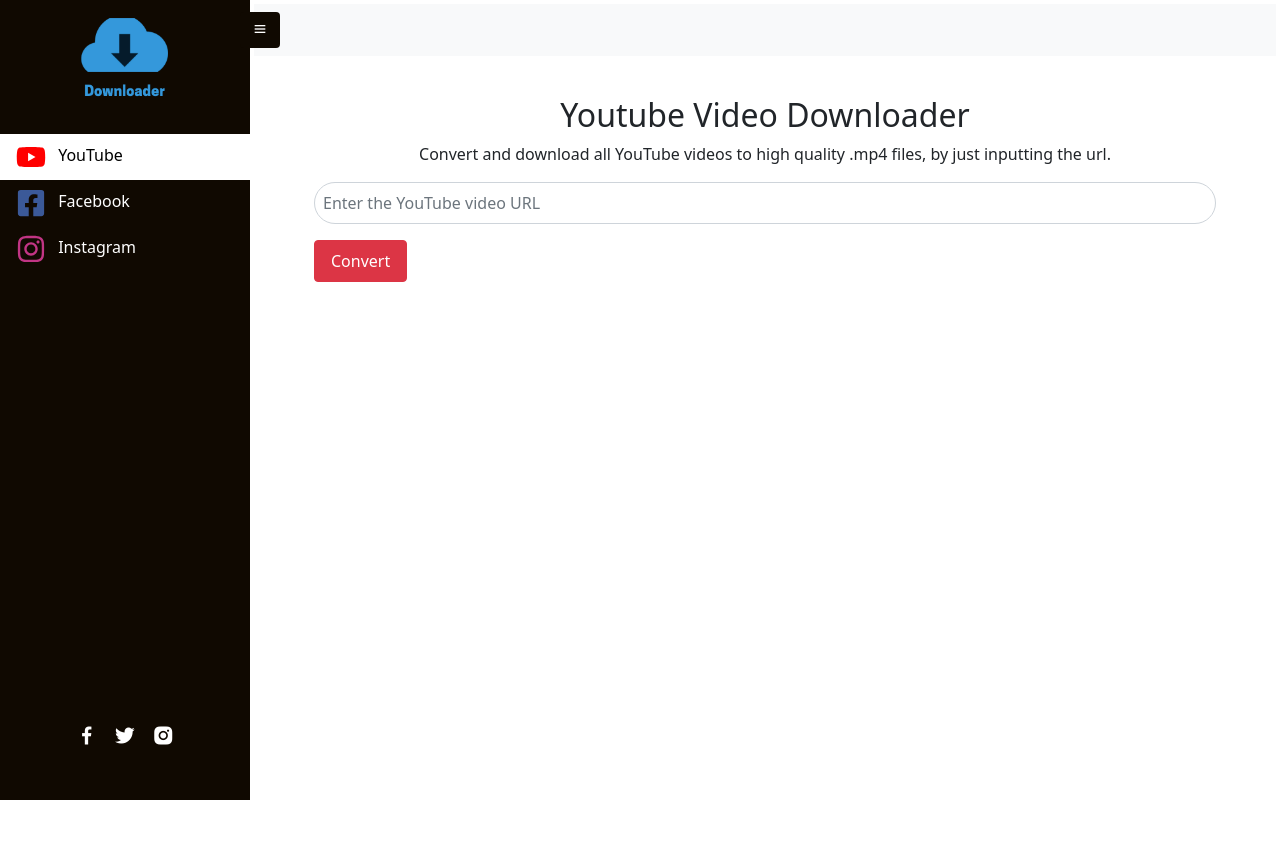
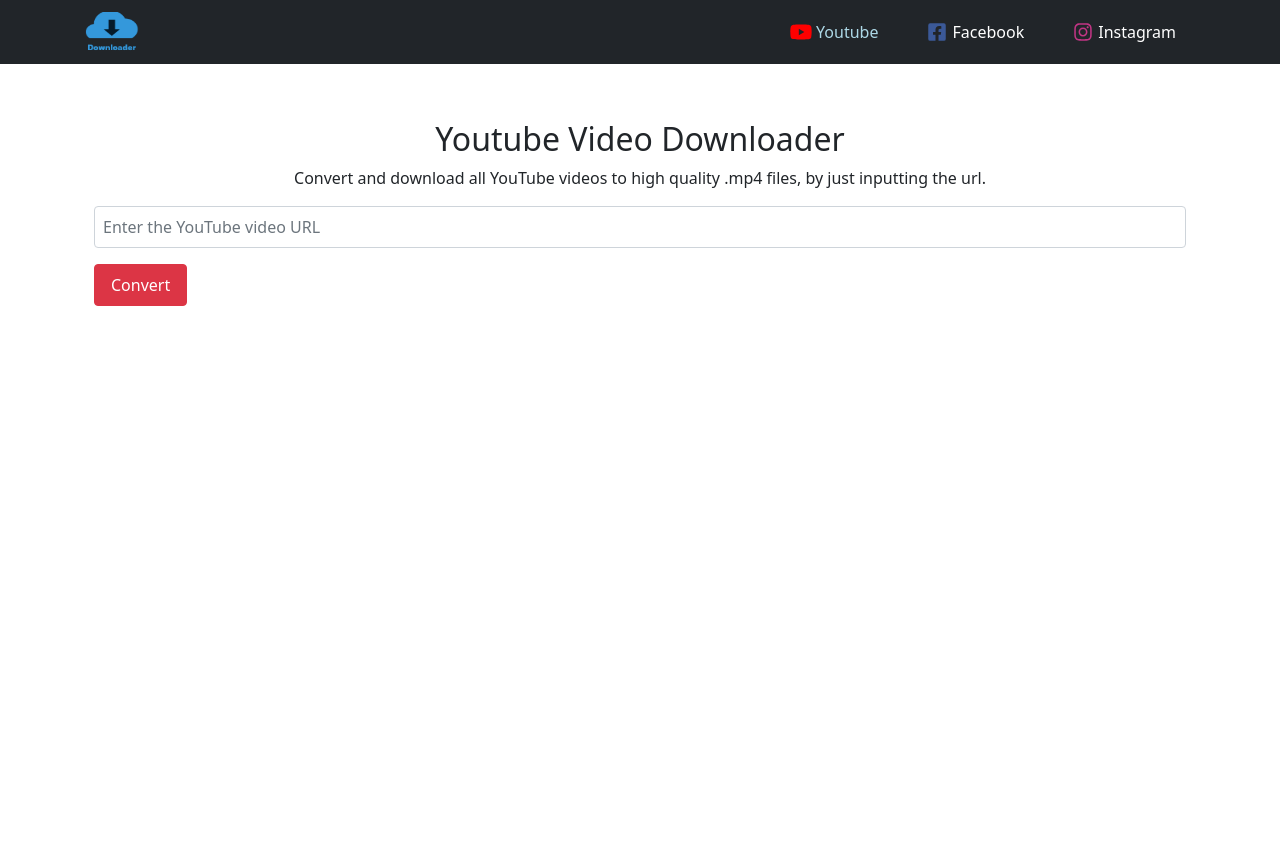
Before and after one commit to Haseeb1604/Youtube-Video-Downloader, a Flask app: page / in a window 1280 px wide. Before the commit the page ends 800 px from the top, so only its background shows below. Run offline with Flask 2, Linux system fonts and the light colour scheme; some libraries are stand-ins or nearby versions.

Commit message:
Side navbar changed to top navbar

```diff
--- a/app.py
+++ b/app.py
@@ -1,3 +1,4 @@
+from doctest import debug
 from flask import Flask, render_template, request, url_for, redirect, send_file, session
 from pytube import YouTube
 from io import BytesIO
@@ -43,4 +44,4 @@
     return render_template('page_not_found.html'), 404
 
 if __name__ == '__main__':
-    app.run()
+    app.run(debug=True)
--- a/static/Script/index.js
+++ /dev/null
@@ -1,8 +0,0 @@
-let menu_btn = document.querySelector("#menu-btn");
-let sidebar = document.querySelector("#sidebar");
-let container = document.querySelector(".my-container");
-
-menu_btn.addEventListener("click", () => {
-  sidebar.classList.toggle("active-nav");
-  container.classList.toggle("active-cont");
-});
--- a/static/Style/index.css
+++ b/static/Style/index.css
@@ -1,21 +1,33 @@
 * {
   margin: 0;
   padding: 0;
+  -webkit-box-sizing: border-box;
   box-sizing: border-box;
+}
+
+html {
+  scroll-behavior: smooth;
 }
 
 body {
   min-height: 100vh;
   background-color: #fff;
 }
-
+/*
 .side-navbar {
   width: 250px;
   height: 100%;
   position: fixed;
+  left: 0;
   margin-left: -300px;
   background-color: #100901;
   transition: 0.5s;
+}
+
+@media (max-width: 768px) {
+  .side-navbar{
+    z-index: 99;
+  }
 }
 
 .nav-link a{
@@ -65,7 +77,7 @@
   margin-left: 0;
 }
 
-/* for main section */
+
 .active-cont {
   margin-left: 250px;
 }
@@ -79,4 +91,106 @@
 .my-container input {
   border-radius: 2rem;
   padding: 2px 20px;
+} */
+
+
+.fixed-top {
+  top: 0;
 }
+
+.fixed-top .navbar {
+  padding: 2px 0;
+}
+
+.navbar .navbar-brand {
+  align-self: center;
+}
+
+.navbar .navbar-brand img {
+  width: 60px;
+  height: 50px;
+}
+
+.navbar .nav-item .nav-link {
+  color: #fff;
+  font-size: 1em;
+  font-weight: 500;
+  align-self: center;
+  margin: 0 14px;
+  -webkit-transition: color 0.5s ease;
+  -o-transition: color 0.5s ease;
+  transition: color 0.5s ease;
+}
+
+@media (max-width: 768px){
+  .navbar .nav-item{
+    margin: 0 auto;
+  }
+  .navbar .nav-item .nav-link {
+    margin: 4px auto;
+  }
+}
+
+.navbar .nav-item:hover .nav-link,
+.navbar .nav-item .nav-link.active {
+  color: lightblue;
+}
+
+.navbar .nav-item .nav-link svg{
+  width: 30px;
+  height: 20px;
+  align-self: center;
+}
+
+.navbar .nav-item .nav-link span{
+  align-self: center;
+}
+
+.nav-link.youtube svg path{
+  fill: #FF0000!important;
+}
+
+.nav-link.facebook svg path{
+  fill: #3b5998!important;
+}
+
+.nav-link.instagram svg path{
+  fill: #C13584!important;
+}
+
+.navbar .navbar-toggler:active,
+.navbar .navbar-toggler:hover,
+.navbar .navbar-toggler {
+  outline: none;
+  border: none;
+  -webkit-box-shadow: none;
+  box-shadow: none;
+}
+
+.navbar .line {
+  width: 25px;
+  height: 3px;
+  margin: 5px;
+  background-color: #fff;
+  -webkit-box-shadow: 2px 2px 4px #111;
+  box-shadow: 2px 2px 4px #111;
+  -webkit-transition: all 0.5s ease;
+  -o-transition: all 0.5s ease;
+  transition: all 0.5s ease;
+}
+
+.toggle .line1 {
+  -webkit-transform: rotate(-45deg) translate(-5px, 6px);
+  -ms-transform: rotate(-45deg) translate(-5px, 6px);
+  transform: rotate(-45deg) translate(-5px, 6px);
+}
+
+.toggle .line2 {
+  opacity: 0;
+}
+
+.toggle .line3 {
+  -webkit-transform: rotate(45deg) translate(-5px, -6px);
+  -ms-transform: rotate(45deg) translate(-5px, -6px);
+  transform: rotate(45deg) translate(-5px, -6px);
+}
--- a/templates/layout.html
+++ b/templates/layout.html
@@ -23,79 +23,85 @@
 </head>
 
 <body>
+  <header class="fixed-top bg-dark" id="fixedNav">
+    <nav class="navbar navbar-expand-md navbar-dark w-100">
+      <div class="container-lg">
 
-    <!-- Side-Nav -->
-    <div class="side-navbar active-nav d-flex justify-content-between flex-wrap flex-column" id="sidebar">
-      <ul class="nav flex-column text-white w-100">
-        <a href="#" class="logo my-2 mx-auto mb-4">
+        <a class="navbar-brand" href="{{ url_for('index') }}">
           <img src="{{ url_for('static', filename = 'Logo1.png') }}" alt="Logo">
         </a>
-        <li class="nav-link {% block ytactive %}{% endblock ytactive %}">
-          <a href="{{ url_for('index') }}" class="text-decoration-none youtube">
+
+        <button class="navbar-toggler" type="button" data-bs-toggle="collapse" data-bs-target="#navbarSupportedContent"
+          aria-controls="navbarSupportedContent" aria-expanded="false" aria-label="Toggle navigation">
+          <div class="line1 line"></div>
+          <div class="line2 line"></div>
+          <div class="line3 line"></div>
+        </button>
+
+        <div class="collapse navbar-collapse" id="navbarSupportedContent">
+          <ul class="navbar-nav ms-auto mb-2 mb-lg-0 ">
+            <li class="nav-item">
+              <a
+                class="nav-link d-flex youtube {% block ytactive %}{% endblock ytactive %}"
+                href="{{ url_for('index') }}">
                 <svg xmlns="http://www.w3.org/2000/svg" viewBox="0 0 576 512">
-              <path d="M549.655 124.083c-6.281-23.65-24.787-42.276-48.284-48.597C458.781 64 288 64 288 64S117.22 64 74.629 75.486c-23.497 6.322-42.003 24.947-48.284 48.597-11.412 42.867-11.412 132.305-11.412 132.305s0 89.438 11.412 132.305c6.281 23.65 24.787 41.5 48.284 47.821C117.22 448 288 448 288 448s170.78 0 213.371-11.486c23.497-6.321 42.003-24.171 48.284-47.821 11.412-42.867 11.412-132.305 11.412-132.305s0-89.438-11.412-132.305zm-317.51 213.508V175.185l142.739 81.205-142.739 81.201z"/>
+                  <path
+                    d="M549.655 124.083c-6.281-23.65-24.787-42.276-48.284-48.597C458.781 64 288 64 288 64S117.22 64 74.629 75.486c-23.497 6.322-42.003 24.947-48.284 48.597-11.412 42.867-11.412 132.305-11.412 132.305s0 89.438 11.412 132.305c6.281 23.65 24.787 41.5 48.284 47.821C117.22 448 288 448 288 448s170.78 0 213.371-11.486c23.497-6.321 42.003-24.171 48.284-47.821 11.412-42.867 11.412-132.305 11.412-132.305s0-89.438-11.412-132.305zm-317.51 213.508V175.185l142.739 81.205-142.739 81.201z" />
                 </svg>
-            <span class="mx-2">YouTube</span>
+                <span>Youtube</span>
               </a>
             </li>
-        <li class="nav-link {% block fbactive %}{% endblock fbactive %}">
-          <a href="{{ url_for('facebook') }}" class="text-decoration-none facebook">
+            <li class="nav-item">
+              <a
+                class="nav-link d-flex facebook {% block fbactive %}{% endblock fbactive %}"
+                href="{{ url_for('facebook') }}" >
                 <svg xmlns="http://www.w3.org/2000/svg" viewBox="0 0 448 512">
-              <path d="M400 32H48A48 48 0 0 0 0 80v352a48 48 0 0 0 48 48h137.25V327.69h-63V256h63v-54.64c0-62.15 37-96.48 93.67-96.48 27.14 0 55.52 4.84 55.52 4.84v61h-31.27c-30.81 0-40.42 19.12-40.42 38.73V256h68.78l-11 71.69h-57.78V480H400a48 48 0 0 0 48-48V80a48 48 0 0 0-48-48z"/>
+                  <path
+                    d="M400 32H48A48 48 0 0 0 0 80v352a48 48 0 0 0 48 48h137.25V327.69h-63V256h63v-54.64c0-62.15 37-96.48 93.67-96.48 27.14 0 55.52 4.84 55.52 4.84v61h-31.27c-30.81 0-40.42 19.12-40.42 38.73V256h68.78l-11 71.69h-57.78V480H400a48 48 0 0 0 48-48V80a48 48 0 0 0-48-48z" />
                 </svg>
-            <span class="mx-2">Facebook</span>
+                <span>Facebook</span>
               </a>
             </li>
-        <li class="nav-link {% block instaactive %}{% endblock instaactive %}">
-          <a href="{{ url_for('instagram') }}" class="text-decoration-none instagram">
+            <li class="nav-item">
+              <a
+                class=" nav-link d-flex instagram {% block instaactive %}{% endblock instaactive %}"
+                href="{{ url_for('instagram') }}" >
                 <svg xmlns="http://www.w3.org/2000/svg" viewBox="0 0 448 512">
-              <path d="M224.1 141c-63.6 0-114.9 51.3-114.9 114.9s51.3 114.9 114.9 114.9S339 319.5 339 255.9 287.7 141 224.1 141zm0 189.6c-41.1 0-74.7-33.5-74.7-74.7s33.5-74.7 74.7-74.7 74.7 33.5 74.7 74.7-33.6 74.7-74.7 74.7zm146.4-194.3c0 14.9-12 26.8-26.8 26.8-14.9 0-26.8-12-26.8-26.8s12-26.8 26.8-26.8 26.8 12 26.8 26.8zm76.1 27.2c-1.7-35.9-9.9-67.7-36.2-93.9-26.2-26.2-58-34.4-93.9-36.2-37-2.1-147.9-2.1-184.9 0-35.8 1.7-67.6 9.9-93.9 36.1s-34.4 58-36.2 93.9c-2.1 37-2.1 147.9 0 184.9 1.7 35.9 9.9 67.7 36.2 93.9s58 34.4 93.9 36.2c37 2.1 147.9 2.1 184.9 0 35.9-1.7 67.7-9.9 93.9-36.2 26.2-26.2 34.4-58 36.2-93.9 2.1-37 2.1-147.8 0-184.8zM398.8 388c-7.8 19.6-22.9 34.7-42.6 42.6-29.5 11.7-99.5 9-132.1 9s-102.7 2.6-132.1-9c-19.6-7.8-34.7-22.9-42.6-42.6-11.7-29.5-9-99.5-9-132.1s-2.6-102.7 9-132.1c7.8-19.6 22.9-34.7 42.6-42.6 29.5-11.7 99.5-9 132.1-9s102.7-2.6 132.1 9c19.6 7.8 34.7 22.9 42.6 42.6 11.7 29.5 9 99.5 9 132.1s2.7 102.7-9 132.1z"/>
+                  <path
+                    d="M224.1 141c-63.6 0-114.9 51.3-114.9 114.9s51.3 114.9 114.9 114.9S339 319.5 339 255.9 287.7 141 224.1 141zm0 189.6c-41.1 0-74.7-33.5-74.7-74.7s33.5-74.7 74.7-74.7 74.7 33.5 74.7 74.7-33.6 74.7-74.7 74.7zm146.4-194.3c0 14.9-12 26.8-26.8 26.8-14.9 0-26.8-12-26.8-26.8s12-26.8 26.8-26.8 26.8 12 26.8 26.8zm76.1 27.2c-1.7-35.9-9.9-67.7-36.2-93.9-26.2-26.2-58-34.4-93.9-36.2-37-2.1-147.9-2.1-184.9 0-35.8 1.7-67.6 9.9-93.9 36.1s-34.4 58-36.2 93.9c-2.1 37-2.1 147.9 0 184.9 1.7 35.9 9.9 67.7 36.2 93.9s58 34.4 93.9 36.2c37 2.1 147.9 2.1 184.9 0 35.9-1.7 67.7-9.9 93.9-36.2 26.2-26.2 34.4-58 36.2-93.9 2.1-37 2.1-147.8 0-184.8zM398.8 388c-7.8 19.6-22.9 34.7-42.6 42.6-29.5 11.7-99.5 9-132.1 9s-102.7 2.6-132.1-9c-19.6-7.8-34.7-22.9-42.6-42.6-11.7-29.5-9-99.5-9-132.1s-2.6-102.7 9-132.1c7.8-19.6 22.9-34.7 42.6-42.6 29.5-11.7 99.5-9 132.1-9s102.7-2.6 132.1 9c19.6 7.8 34.7 22.9 42.6 42.6 11.7 29.5 9 99.5 9 132.1s2.7 102.7-9 132.1z" />
                 </svg>
-            <span class="mx-2">Instagram</span>
+                <span>Instagram</span>
               </a>
             </li>
 
+
           </ul>
-      <span href="#" class="h4 w-100 mb-5 text-center">
-        <a href="https://www.facebook.com/mhk.1604/"><i class="bx bxl-facebook text-white"></i></a>
-        <a href="https://www.twitter.com/mhaseeb1604/"><i class="bx bxl-twitter px-2 text-white"></i></a>
-        <a href="https://www.twitter.com/mhaseeb1604/"><i class="bx bxl-instagram-alt text-white"></i></a>
-      </span>
         </div>
-
-    <!-- Main Wrapper -->
-    <div class="p-1 my-container active-cont">
-      <!-- Top Nav -->
-      <nav class="navbar top-navbar navbar-light bg-light px-5">
-        <a class="btn border-0" id="menu-btn"><i class="bx bx-menu"></i></a>
+      </div>
     </nav>
-      <!--End Top Nav -->
-      <main role="main" class="container mx-auto py-4 px-5">
+  </header>
+  <main role="main" class="mx-auto pt-4 px-5 mt-5">
+    <div class="container mt-5">
       {% block content %}{% endblock %}
+    </div>
   </main>
-    </div>
-
-
-
-
-
-
-
 
   <!-- Bootstrap Bundle with Popper -->
   <script src="https://cdn.jsdelivr.net/npm/bootstrap@5.0.2/dist/js/bootstrap.bundle.min.js"
     integrity="sha384-MrcW6ZMFYlzcLA8Nl+NtUVF0sA7MsXsP1UyJoMp4YLEuNSfAP+JcXn/tWtIaxVXM" crossorigin="anonymous">
   </script>
+
   <script>
-    let $ = el => {
-      let value = document.querySelectorAll(el)
-      return value.length > 0 ? value : value[0]
+    window.onload = () => {
+      const downloadBtn = document.querySelector('#download_btn');
+      const loadingBtn = document.querySelector('#loading_btn');
+
+      if (downloadBtn && loadingBtn) {
+        downloadBtn.addEventListener('click', e => {
+          downloadBtn.style.display = 'none';
+          loadingBtn.style.display = 'block';
+        })
       }
-    window.onload = () => {
-      $('#download_btn').addEventListener('click', e => {
-        $('#download_btn').style.display = 'none';
-        $('#loading_btn').style.display = 'block';
-      })
     }
   </script>
   <script src="{{ url_for('static', filename = 'Script/index.js')}}"></script>
```
Lines whose indentation alone changed are shown as unchanged.
